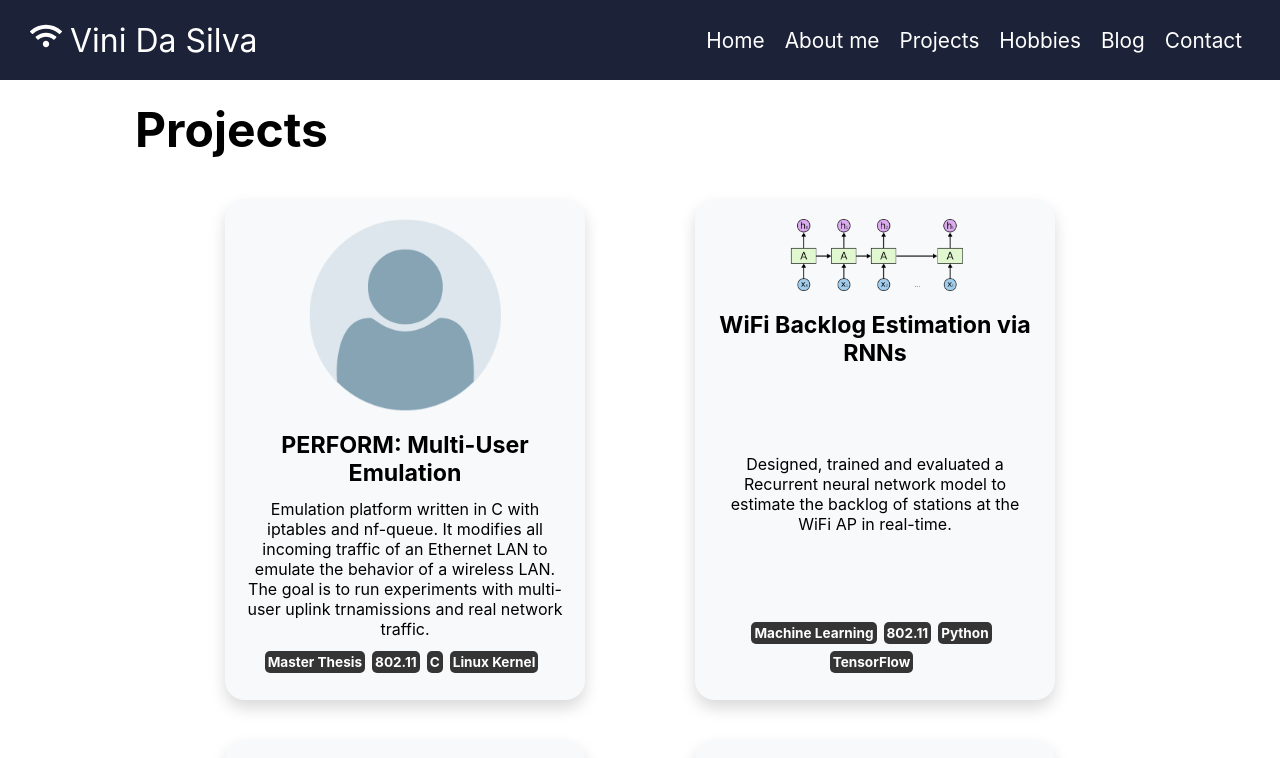
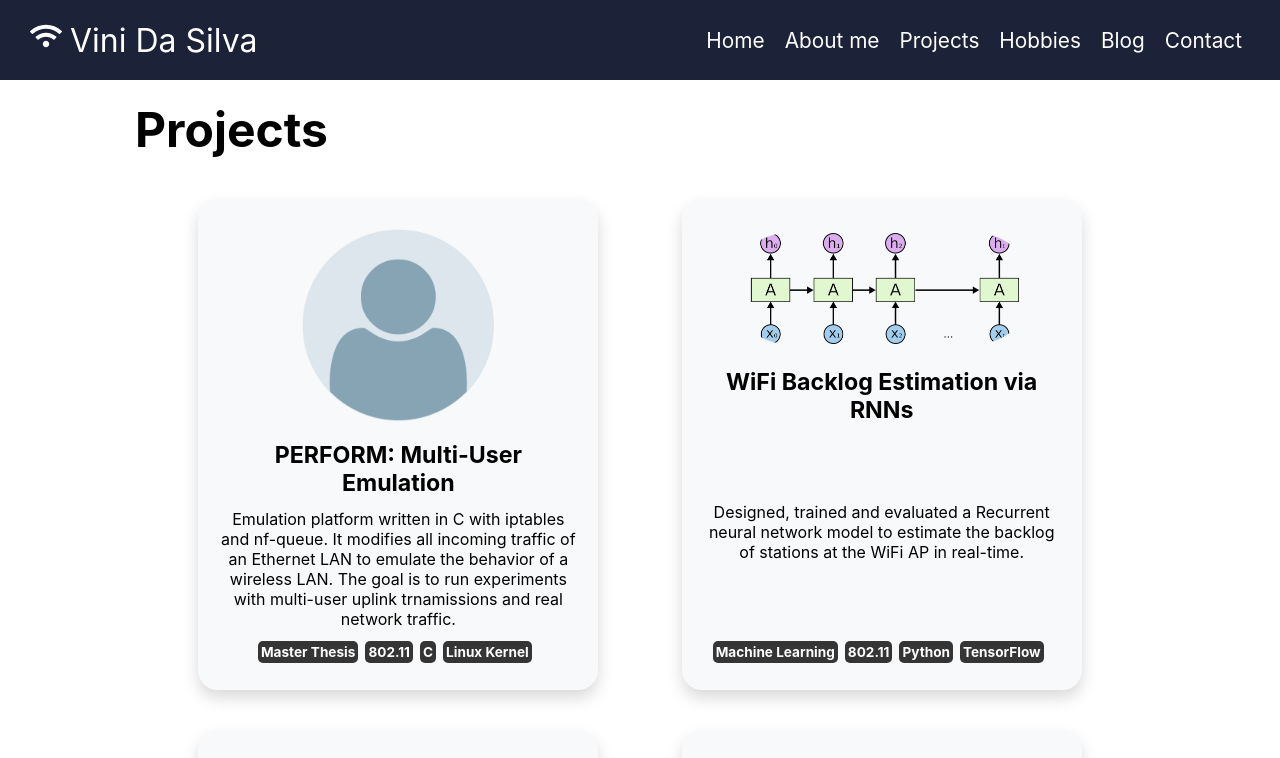
Before and after one commit to ViniBR01/personal-site, a React (Create React App) app: page /projects in a window 1280 px wide. Shown: the top 758 px of the page. Built offline with nearby package versions, Linux system fonts and the light colour scheme.

Commit message:
improve style of card to accept various image sizes

```diff
--- a/src/pages/projects/Card.css
+++ b/src/pages/projects/Card.css
@@ -3,7 +3,7 @@
     display: flex;
     justify-content: center;
     padding: 20px;
-    width: 400px;
+    max-width: 440px;
 }
 .card-container {
     background-color: #f8f9fa;
@@ -17,14 +17,24 @@
     justify-content: flex-start;
     width: 100%;
 }
+.card-img-wrapper {
+    align-content: center;
+    display: flex;
+    height: 222px;
+    justify-content: center;
+}
 .card-img-container {
     align-content: center;
     display: flex;
     justify-content: center;
-    padding-top: 20px;
+    padding-top: 30px;
 }
 .card-img {
-    width: 192px;
+    border-radius: 90px;
+    margin: auto 0;
+    max-height: 192px;
+    width: auto;
+    max-width: 300px;
 }
 .card-body-container {
     align-content: center;
--- a/src/pages/projects/Card.js
+++ b/src/pages/projects/Card.js
@@ -5,6 +5,7 @@ function Card({ title, avatar, text, badges, link }) {
     return (
         <div className="card-wrapper">
             <div className="card-container" >
+                <div className="card-img-wrapper">
                     <div className="card-img-container" >
                         {
                             link && link.length > 0 ?
@@ -15,6 +16,8 @@ function Card({ title, avatar, text, badges, link }) {
                                                   <img className="card-img" src={ avatar } alt=""/>
                         }
                     </div>
+                </div>
+
                 <div className="card-body-container" >
                     <h4 className="card-body-title" >{ title }</h4>
                     <div className="card-body-text" >{ text }</div>
```
Lines whose indentation alone changed are shown as unchanged.
